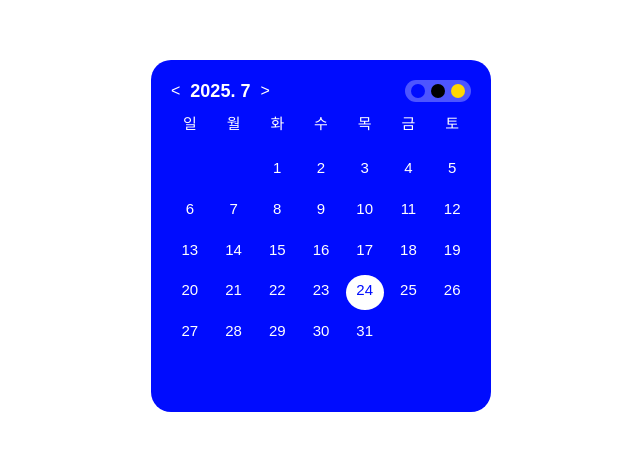
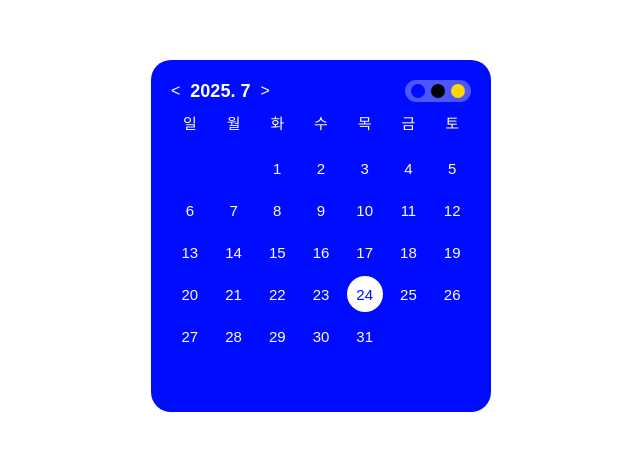
Before and after one commit to todoto1/notioncalendar, a plain HTML site: page index.html in a window 1280 px wide. Shown: the part 164-614 px from the top of the page, 319-959 px from the left. Drawn offline with Linux system fonts and the light colour scheme; a web font is replaced by a local one.

Commit message:
Update index.html

```diff
--- a/index.html
+++ b/index.html
@@ -55,13 +55,14 @@
     font-size: 15px;
     height: 280px; /* 고정된 높이 */
   }
-  .day, .date {
-    text-align: center;
-    font-weight: 500;
-  }
 .date {
-    padding: 6px;
+  width: 36px;        /* 정사각형 */
+  height: 36px;
   border-radius: 50%;
+  display: flex;      /* 텍스트 중앙 정렬 */
+  justify-content: center;
+  align-items: center;
+  margin: 0 auto;     /* 가운데 정렬 */
   transition: all 0.3s ease;
 }
 .today {
```
Lines whose indentation alone changed are shown as unchanged.
